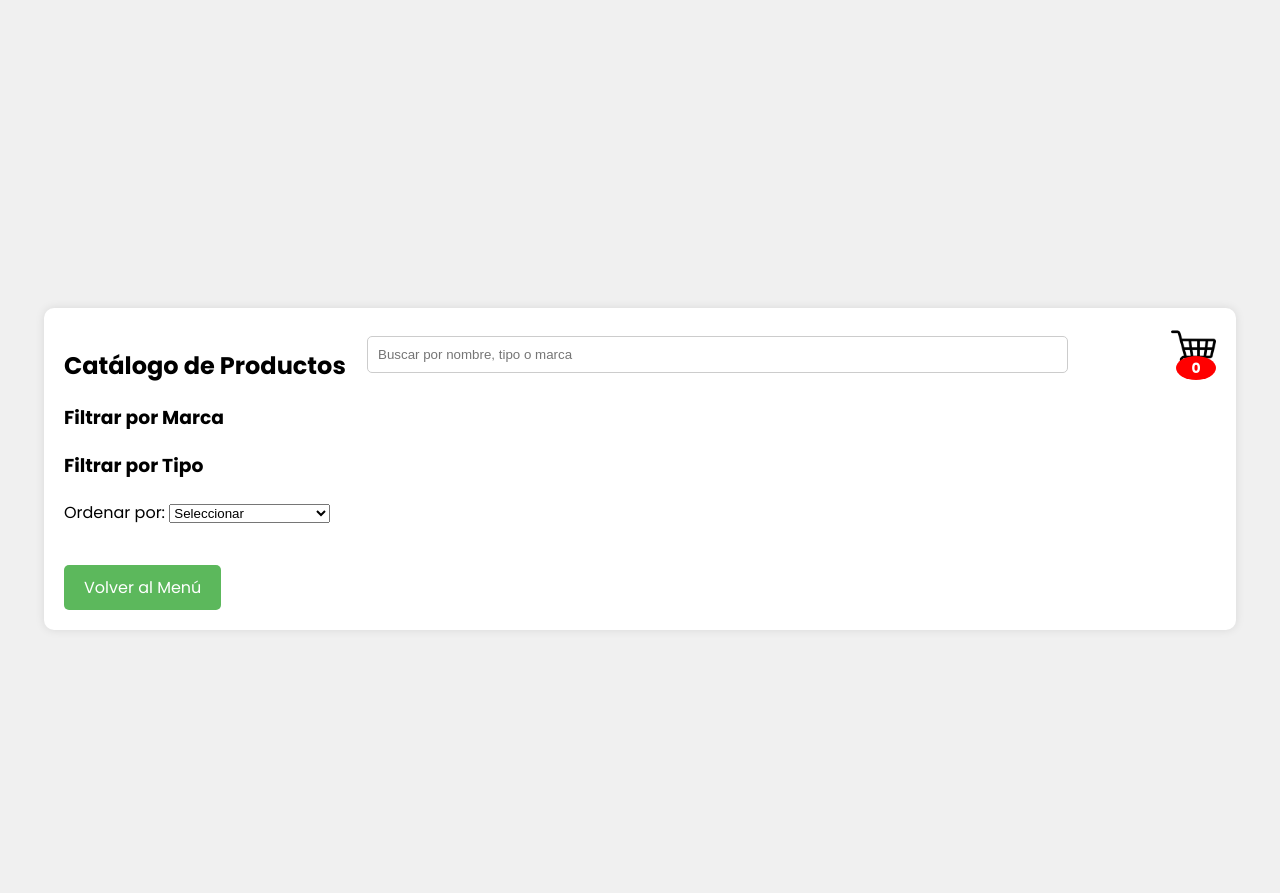
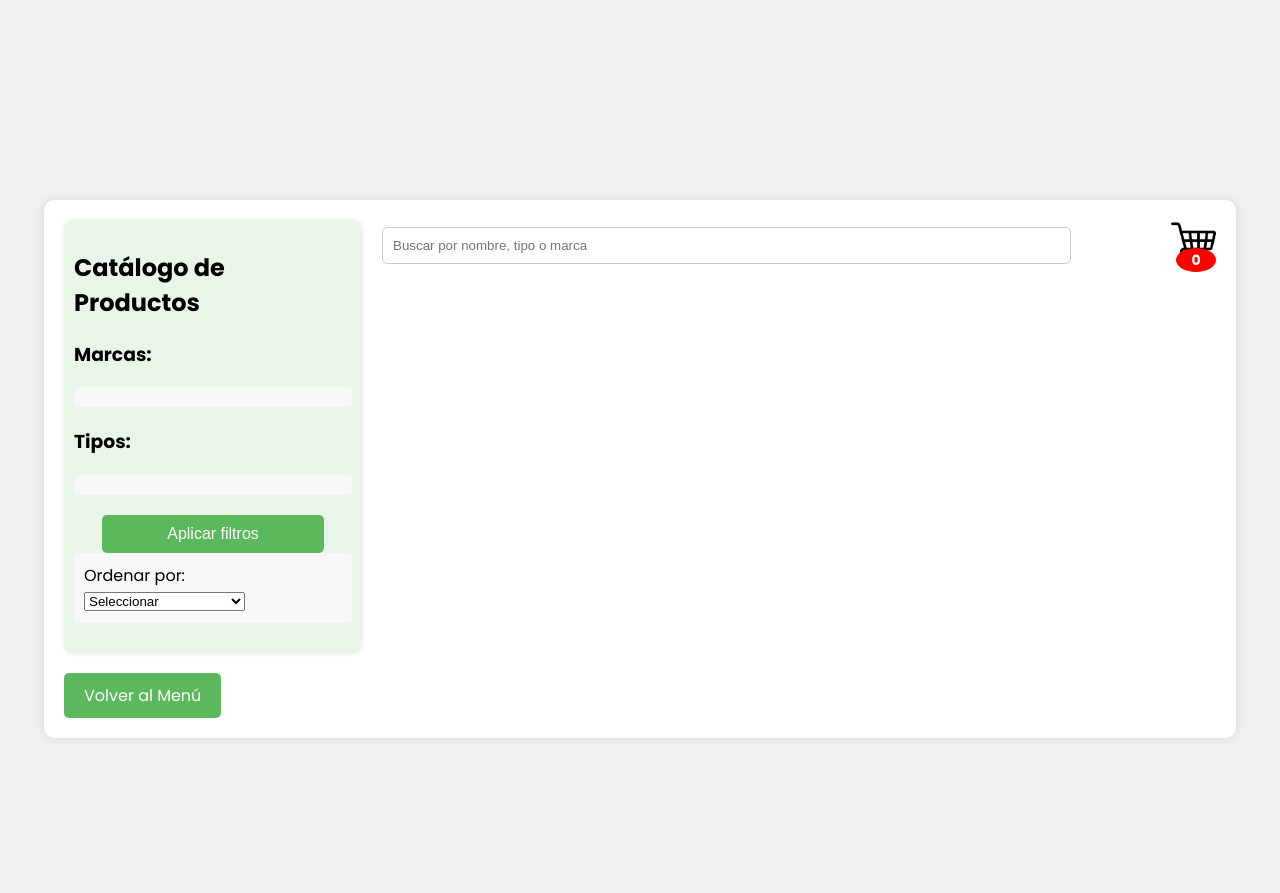
Before and after one commit to pierosuarez29/gestion_de_proyectos, a Flask app: page /ver_productos in a window 1280 px wide. Shown: the part 131-1024 px from the top of the page. Run offline with Flask 3, Linux system fonts and the light colour scheme; the visitor is signed in with stand-in values (Sample User, id 1); data that the repository does not hold is empty; some libraries are stand-ins or nearby versions.

Commit message:
modified:   main/app.py 	modified:   main/static/css/productos/ver_productos.css 	deleted:    main/static/js/busqueda.js 	deleted:    main/static/js/scripts.js 	deleted:    main/templates/productos/compra_exitosa.html 	modified:   main/templates/productos/ver_productos.html

```diff
--- a/main/app.py
+++ b/main/app.py
@@ -100,7 +100,8 @@ def dashboard_menu():
 @login_required
 def ver_productos():
     search = request.args.get('search', '')
-    filtros = request.args.getlist('filter')  # Filtros seleccionados
+    filtros_marca = request.args.getlist('filter_marca')  # Filtros seleccionados por marca
+    filtros_tipo = request.args.getlist('filter_tipo')  # Filtros seleccionados por tipo
     sort = request.args.get('sort', '')  # Parámetro de ordenación
 
     try:
@@ -109,7 +110,6 @@ def ver_productos():
         # Obtener las marcas y tipos para el filtrado
         cursor.execute("SELECT DISTINCT Nombre_Marca FROM Marca")
         marcas = [row[0] for row in cursor.fetchall()]
-
         cursor.execute("SELECT DISTINCT Tipo FROM Producto")
         tipos = [row[0] for row in cursor.fetchall()]
 
@@ -123,23 +123,20 @@ def ver_productos():
 
         params = []
 
+        # Agregar condiciones de filtro por marca
+        if filtros_marca:
+            query += " AND m.Nombre_Marca IN (" + ", ".join(["%s"] * len(filtros_marca)) + ")"
+            params.extend(filtros_marca)
+
+        # Agregar condiciones de filtro por tipo
+        if filtros_tipo:
+            query += " AND p.Tipo IN (" + ", ".join(["%s"] * len(filtros_tipo)) + ")"
+            params.extend(filtros_tipo)
+
         # Agregar condiciones de búsqueda
         if search:
             query += " AND (p.Nombre_Producto LIKE %s OR p.Tipo LIKE %s OR m.Nombre_Marca LIKE %s)"
             params += [f'%{search}%'] * 3
-
-        # Agregar condiciones de filtro
-        if filtros:
-            marcas_filtros = [f for f in filtros if f in marcas]
-            tipos_filtros = [f for f in filtros if f in tipos]
-
-            if marcas_filtros:
-                query += " AND m.Nombre_Marca IN (" + ", ".join(["%s"] * len(marcas_filtros)) + ")"
-                params.extend(marcas_filtros)
-
-            if tipos_filtros:
-                query += " AND p.Tipo IN (" + ", ".join(["%s"] * len(tipos_filtros)) + ")"
-                params.extend(tipos_filtros)
 
         # Agregar cláusula de ordenación
         if sort == 'nombre_asc':
@@ -162,10 +159,13 @@ def ver_productos():
             return render_template('productos/_productos.html', productos=productos)
         else:
             # Renderizar la página completa
-            return render_template('productos/ver_productos.html', productos=productos, marcas=marcas, tipos=tipos, selected_filters=filtros)
+            return render_template('productos/ver_productos.html', productos=productos, marcas=marcas, tipos=tipos, selected_filters=filtros_marca + filtros_tipo)
     except Exception as e:
         flash('Error al cargar los productos: {}'.format(e))
         return redirect(url_for('dashboard_menu'))
+
+
+
 
 @app.route('/agregar_al_carrito', methods=['POST'])
 @login_required
--- a/main/static/css/productos/ver_productos.css
+++ b/main/static/css/productos/ver_productos.css
@@ -28,15 +28,58 @@ body {
 /* Filtros */
 .columna-filtros {
     width: 25%;
+    padding: 10px;
+    background-color: #e9f5e9;
+    border-radius: 10px;
+    box-shadow: 0 0 5px rgba(0, 0, 0, 0.1);
 }
 
-.filtros {
+.filtros-marca, .filtros-tipo {
     margin-bottom: 20px;
+    padding: 10px;
+    background-color: #f7f7f7;
+    border-radius: 5px;
+}
+
+.filtro-item {
+    margin-bottom: 5px;
+    display: flex;
+    align-items: center;
+    gap: 10px;
+}
+
+.filtro-item label {
+    cursor: pointer;
 }
 
 .ordenar {
     margin-bottom: 20px;
+    padding: 10px;
+    background-color: #f7f7f7;
+    border-radius: 5px;
 }
+
+.cajon-boton-aplicar{
+    display: flex;
+    justify-content: center; /* Centra horizontalmente */
+    align-items: center;     /* Centra verticalmente */
+
+}
+
+.boton-aplicar {
+    display: block;
+    width: 80%;
+    padding: 10px;
+    background-color: #5cb85c;
+    color: white;
+    border: none;
+    border-radius: 5px;
+    cursor: pointer;
+    text-align: center;
+    font-size: 16px;
+    transition: background-color 0.2s;
+}
+
 
 /* Productos */
 .columna-productos {
--- a/main/templates/productos/ver_productos.html
+++ b/main/templates/productos/ver_productos.html
@@ -6,24 +6,33 @@
     <title>Catálogo de Productos - Agrícola Díaz</title>
     <link rel="stylesheet" href="{{ url_for('static', filename='css/productos/ver_productos.css') }}">
     <script src="https://code.jquery.com/jquery-3.6.0.min.js"></script>
-    <script src="{{ url_for('static', filename='js/busqueda.js') }}"></script>
     <script>
         var verProductosUrl = "{{ url_for('ver_productos') }}";
 
         $(document).ready(function() {
             function updateProducts() {
                 var query = $('#search').val();
-                var filters = [];
-                $('input[name="filter"]:checked').each(function() {
-                    filters.push($(this).val());
+                var filtersMarca = [];
+                var filtersTipo = [];
+
+                // Recoger filtros por marca
+                $('input[name="filter_marca"]:checked').each(function() {
+                    filtersMarca.push($(this).val());
                 });
+
+                // Recoger filtros por tipo
+                $('input[name="filter_tipo"]:checked').each(function() {
+                    filtersTipo.push($(this).val());
+                });
+
                 var sort = $('#sort').val();
                 $.ajax({
                     url: verProductosUrl,
                     method: 'GET',
                     data: {
                         search: query,
-                        filter: filters,
+                        filter_marca: filtersMarca,
+                        filter_tipo: filtersTipo,
                         sort: sort
                     },
                     success: function(data) {
@@ -50,7 +59,8 @@
             }
 
             $('#search').on('input', updateProducts);
-            $('input[name="filter"]').on('change', updateProducts);
+            $('input[name="filter_marca"]').on('change', updateProducts);
+            $('input[name="filter_tipo"]').on('change', updateProducts);
             $('#sort').on('change', updateProducts);
 
             updateCarritoContador(); // Inicializa el contador al cargar la página
@@ -64,28 +74,36 @@
             <div class="columna-filtros">
                 <h2>Catálogo de Productos</h2>
 
-                <!-- Filtros -->
-                <div class="filtros">
-                    <h3>Filtrar por Marca</h3>
-                    <div>
-                        {% for marca in marcas %}
+                <!-- Filtros por Marca -->
+                <form id="filter-form" method="get" action="{{ url_for('ver_productos') }}">
+                    <!-- Filtros por Marca -->
+                    <h3>Marcas:</h3>
+                    <div class="filtros-marca">
+                    {% for marca in marcas %}
+                        <div class="filtro-item">
                             <label>
-                                <input type="checkbox" name="filter" value="{{ marca }}" {% if marca in selected_filters %}checked{% endif %}>
+                                <input type="checkbox" name="filter_marca" value="{{ marca }}" {% if marca in selected_filters %}checked{% endif %}>
                                 {{ marca }}
-                            </label><br>
-                        {% endfor %}
+                            </label>
+                        </div>
+                    {% endfor %}
                     </div>
-
-                    <h3>Filtrar por Tipo</h3>
-                    <div>
-                        {% for tipo in tipos %}
+                    <!-- Filtros por Tipo -->
+                    <h3>Tipos:</h3>
+                    <div class="filtros-tipo">
+                    {% for tipo in tipos %}
+                        <div class="filtro-item">
                             <label>
-                                <input type="checkbox" name="filter" value="{{ tipo }}" {% if tipo in selected_filters %}checked{% endif %}>
+                                <input type="checkbox" name="filter_tipo" value="{{ tipo }}" {% if tipo in selected_filters %}checked{% endif %}>
                                 {{ tipo }}
-                            </label><br>
-                        {% endfor %}
+                            </label>
+                        </div>
+                    {% endfor %}
                     </div>
-                </div>
+                    <div class="cajon-boton-aplicar">
+                        <button type="submit" class="boton-aplicar">Aplicar filtros</button>
+                    </div>
+                </form>
 
                 <!-- Ordenar por -->
                 <div class="ordenar">
```
Also changed, not shown: main/static/js/busqueda.js (deleted, +0 -33 lines), main/static/js/scripts.js (deleted, +0 -20 lines), main/templates/productos/compra_exitosa.html (deleted, +0 -15 lines).
